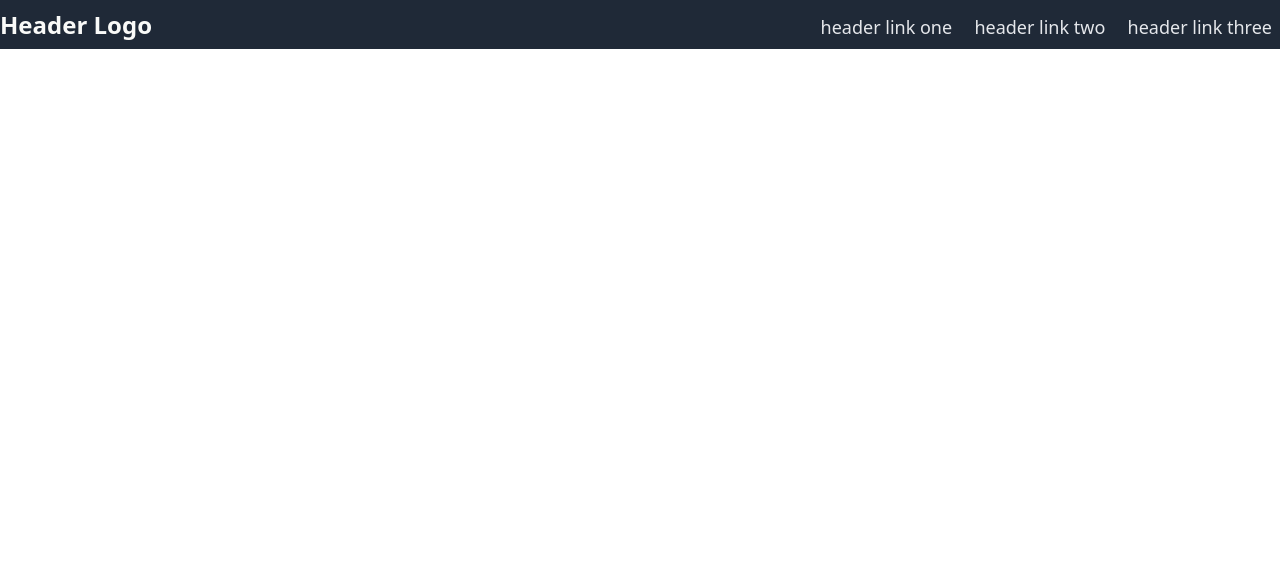
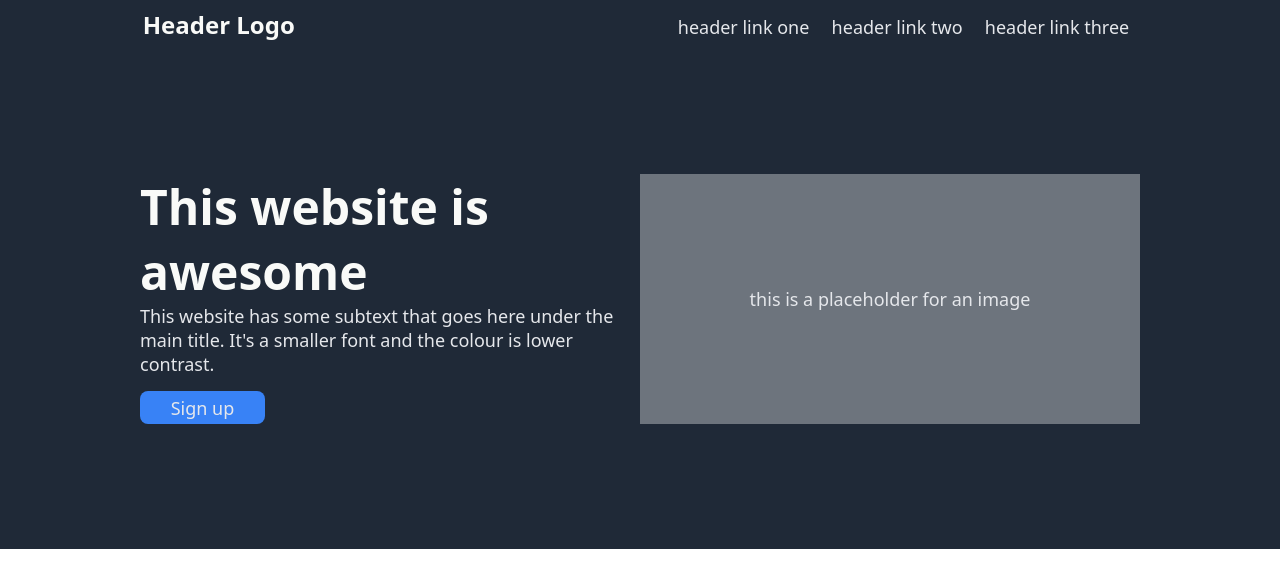
Before and after one commit to johndreedy/landing-page, a plain HTML site: page index.html in a window 1280 px wide. Drawn offline with Linux system fonts and the light colour scheme.

Commit message:
Complete section 1 HTML and styling iteration incl. button and image placeholder

```diff
--- a/index.html
+++ b/index.html
@@ -8,6 +8,7 @@
     <link rel="stylesheet" href="style.css">
 </head>
 <body>
+    <div class="header-container">
     <div class="header">
         Header Logo
         <div class="header-links">
@@ -18,6 +19,25 @@
             </ul>
         </div>
     </div>
+    </div>
+
+<div class="section1">
+    <div class="box1">
+        <div class=title>This website is awesome</div>
+        This website has some subtext that goes here under the main title.
+        It's a smaller font and the colour is lower contrast.
+        <div class="button">
+            Sign up
+        </div>
+    </div>
+    <div class="box2">
+        this is a placeholder for an image
+    </div>
+</div>
+
+<div class="section2">
+
+</div>
 
 </body>
 </html>
--- a/style.css
+++ b/style.css
@@ -4,16 +4,24 @@ body {
     min-height: 100vh;
     display: flex;
     flex-direction: column;
+    font-size: 18px;
+}
+
+.header-container {
+    display: flex;
+    justify-content: center;
+    background-color: #1f2937;
+    color: #f9faf8;
+    font-weight: 900;
+    font-size: 24px;
 }
 
 .header {
     display: flex;
-    font-weight: 900;
-    font-size: 24px;
-    color: #f9faf8;
-    background-color: #1f2937;
     justify-content: space-between;
     align-items: center;
+    gap: 375px;
+    flex-shrink: 0;
 }
 
 .header a:link{
@@ -33,3 +41,47 @@ body {
     list-style-type: none;
     padding: 8px;
 }
+
+.section1 {
+    display: flex;
+    flex-wrap: wrap;
+    height: 500px;
+    background-color: #1f2937;
+    justify-content: center;
+    align-items: center;
+}
+
+.section1 .box1 {
+    display: flex;
+    flex-direction: column;
+    width: 500px;
+    height: 250px;
+    color: #e5e7eb;
+}
+
+.section1 .box2 {
+    display: flex;
+    background-color: #6d747d;
+    width: 500px;
+    height: 250px;
+    color: #e5e7eb;
+    justify-content: center;
+    align-items: center;
+}
+
+.title {
+    font-size: 48px;
+    font-weight: 900;
+    color: #f9faf8;
+}
+
+.button {
+    display: flex;
+    justify-content: center;
+    align-items: center;
+    width: 125px;
+    height: 45px;
+    background-color: #3882f6;
+    border-radius: 8px;
+    margin-top: 15px;
+}
```
